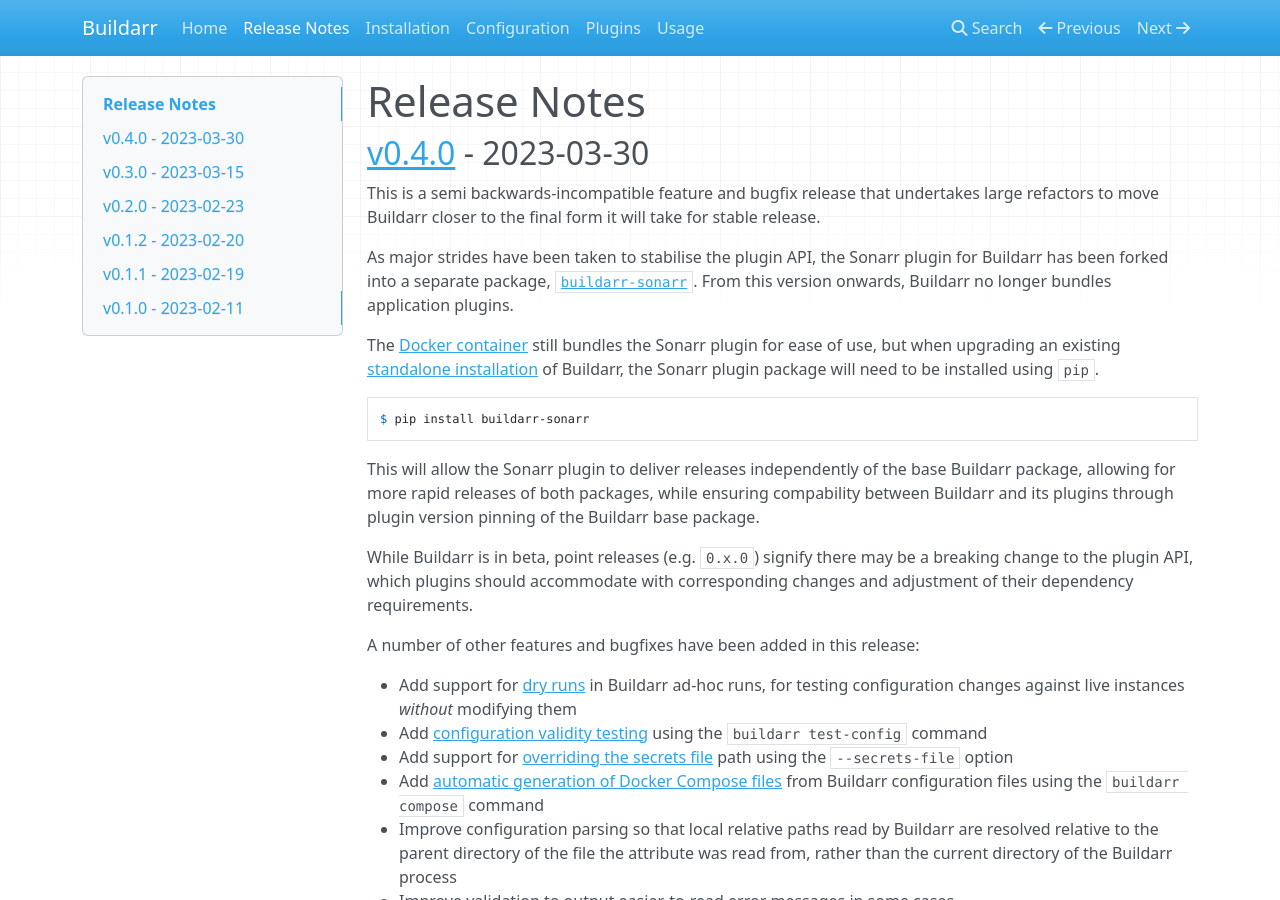
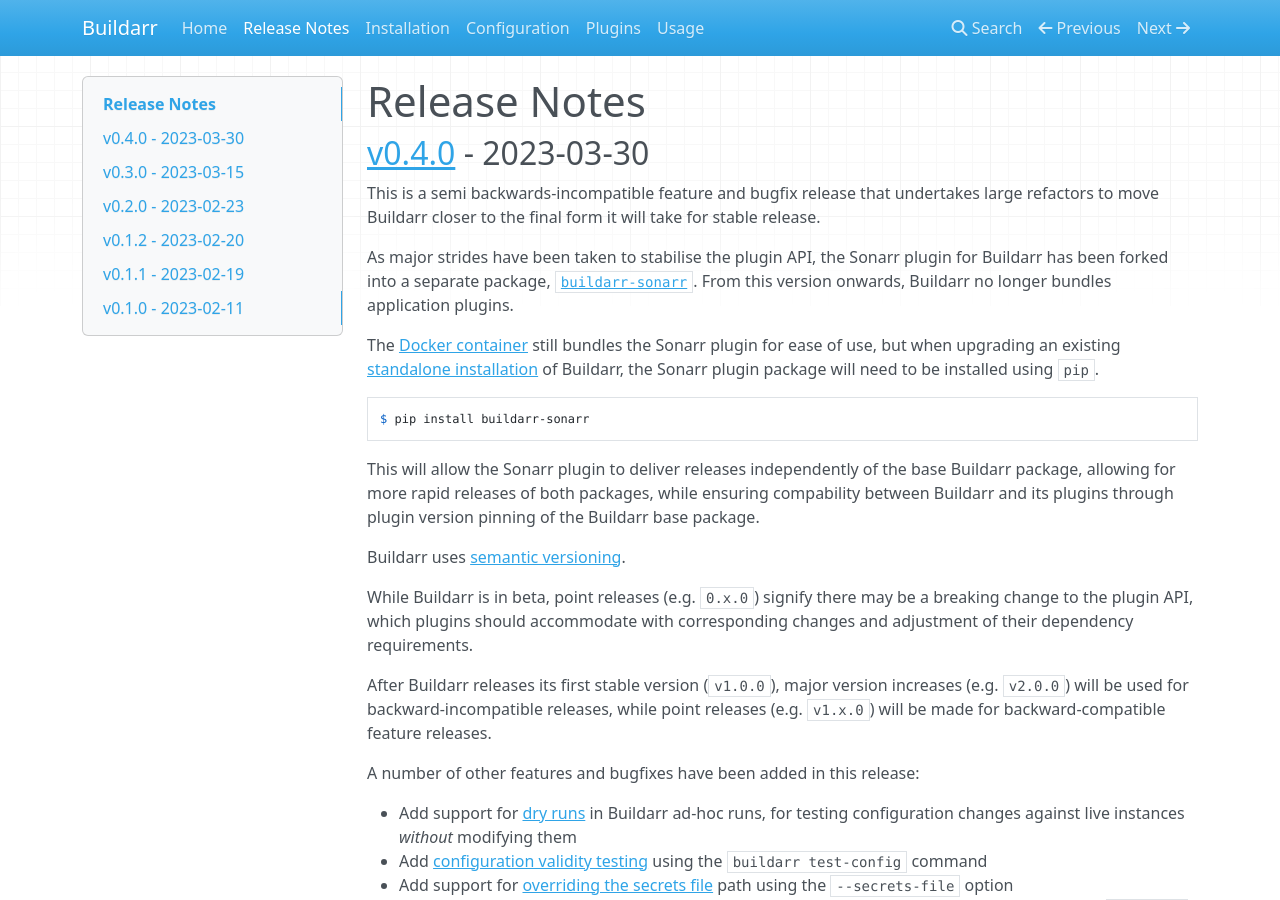
Before and after one commit to buildarr/buildarr, an MkDocs documentation site: the page built from docs/release-notes.md, in a window 1280 px wide and 900 px high. Built offline with MkDocs 1.6.1, drawn with Linux system fonts in a browser that asks for light colours; nearby versions of some CDN libraries.

Commit message:
Re-add accidentally removed paragraph, and elaborate on version stability

```diff
--- a/docs/release-notes.md
+++ b/docs/release-notes.md
@@ -14,7 +14,11 @@
 
 This will allow the Sonarr plugin to deliver releases independently of the base Buildarr package, allowing for more rapid releases of both packages, while ensuring compability between Buildarr and its plugins through plugin version pinning of the Buildarr base package.
 
+Buildarr uses [semantic versioning](https://semver.org).
+
 While Buildarr is in beta, point releases (e.g. `0.x.0`) signify there may be a breaking change to the plugin API, which plugins should accommodate with corresponding changes and adjustment of their dependency requirements.
+
+After Buildarr releases its first stable version (`v1.0.0`), major version increases (e.g. `v2.0.0`) will be used for backward-incompatible releases, while point releases (e.g. `v1.x.0`) will be made for backward-compatible feature releases.
 
 A number of other features and bugfixes have been added in this release:
 
```
